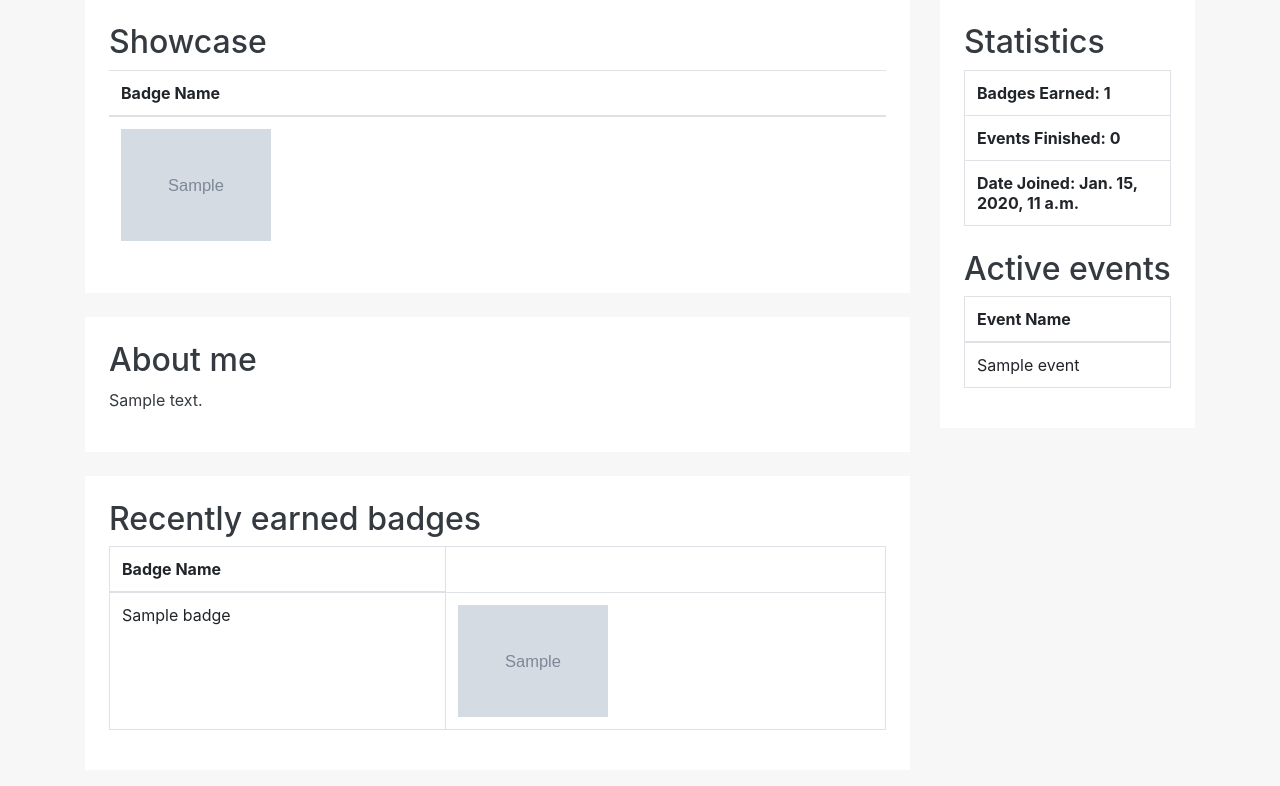
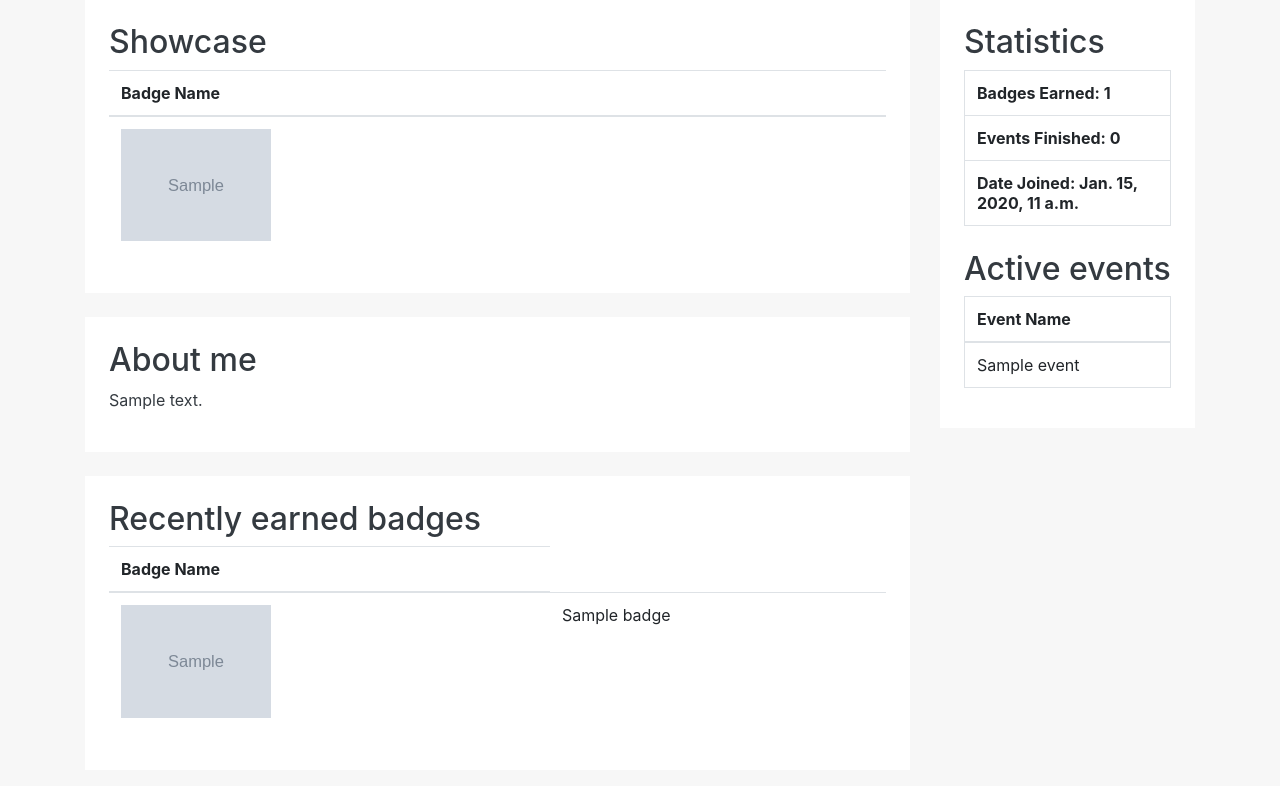
Before and after one commit to markusranda/ID202712-Badges, a Django app: a page that uses webserver/badge_project/users/templates/users/profile_page.html in a window 1280 px wide. Shown: the part 171-957 px from the top of the page. Run offline with Django 3.2, Linux system fonts and the light colour scheme; a user stored in the database is signed in; tables that the repository leaves empty hold one stand-in row (values such as "Sample post"); grey boxes marked "Sample" are stand-in pictures; lists and menus that the app fills with data are empty; some libraries are stand-ins or nearby versions.

Commit message:
Recently earned badges table fixed
Image moved to left, description moved to the right. Table is borderless.

```diff
--- a/webserver/badge_project/users/templates/users/profile_page.html
+++ b/webserver/badge_project/users/templates/users/profile_page.html
@@ -112,7 +112,7 @@
                 <h2>Recently earned badges</h2>
                 {% if badges_list %}
 
-                    <table class="table table-bordered">
+                    <table class="table table-borderless">
                         <thead>
                         <tr>
                             <th scope="col">Badge Name</th>
@@ -121,8 +121,8 @@
 
                         {% for badge in badges_list %}
                             <tr>
+                                <td><img src={{ badge.image.url }} width="150"></td>
                                 <td>{{ badge.name }}</td>
-                                <td><img src={{ badge.image.url }} width="150"></td>
                             </tr>
                         {% endfor %}
 
```
